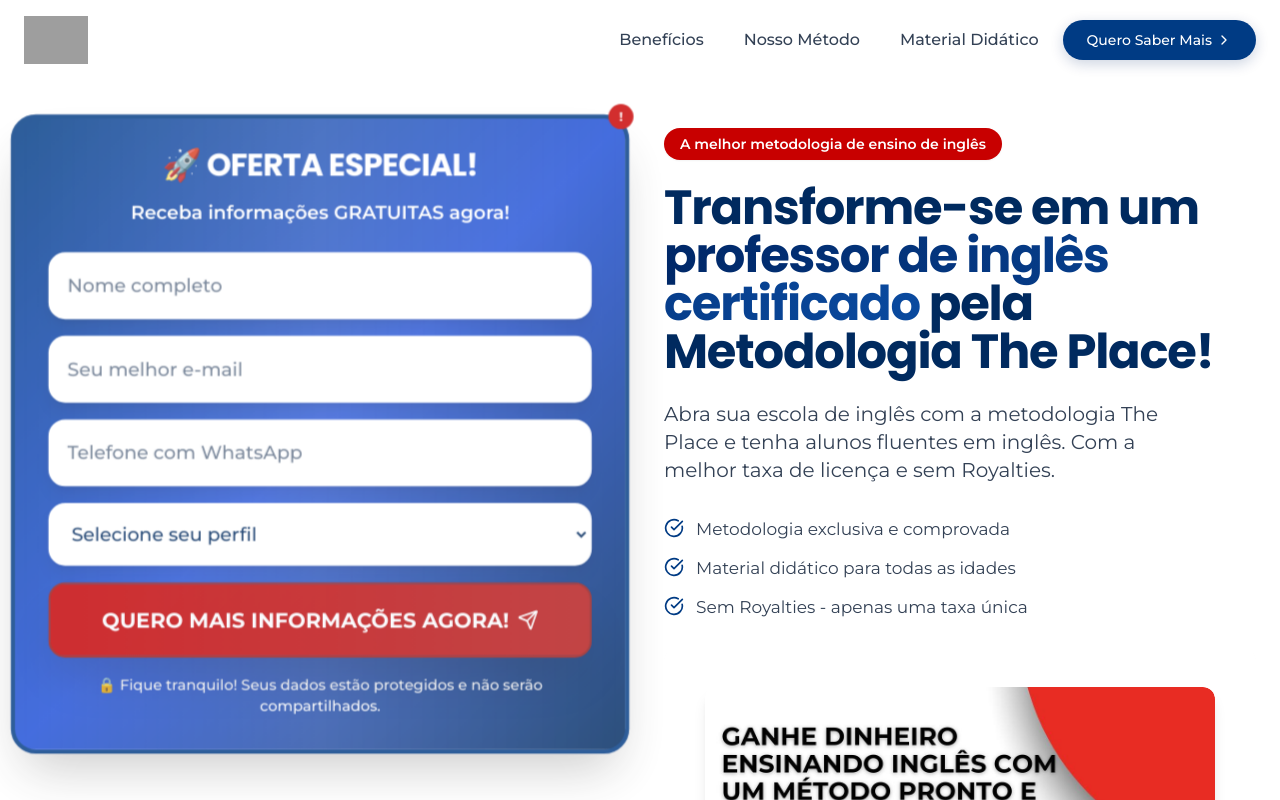
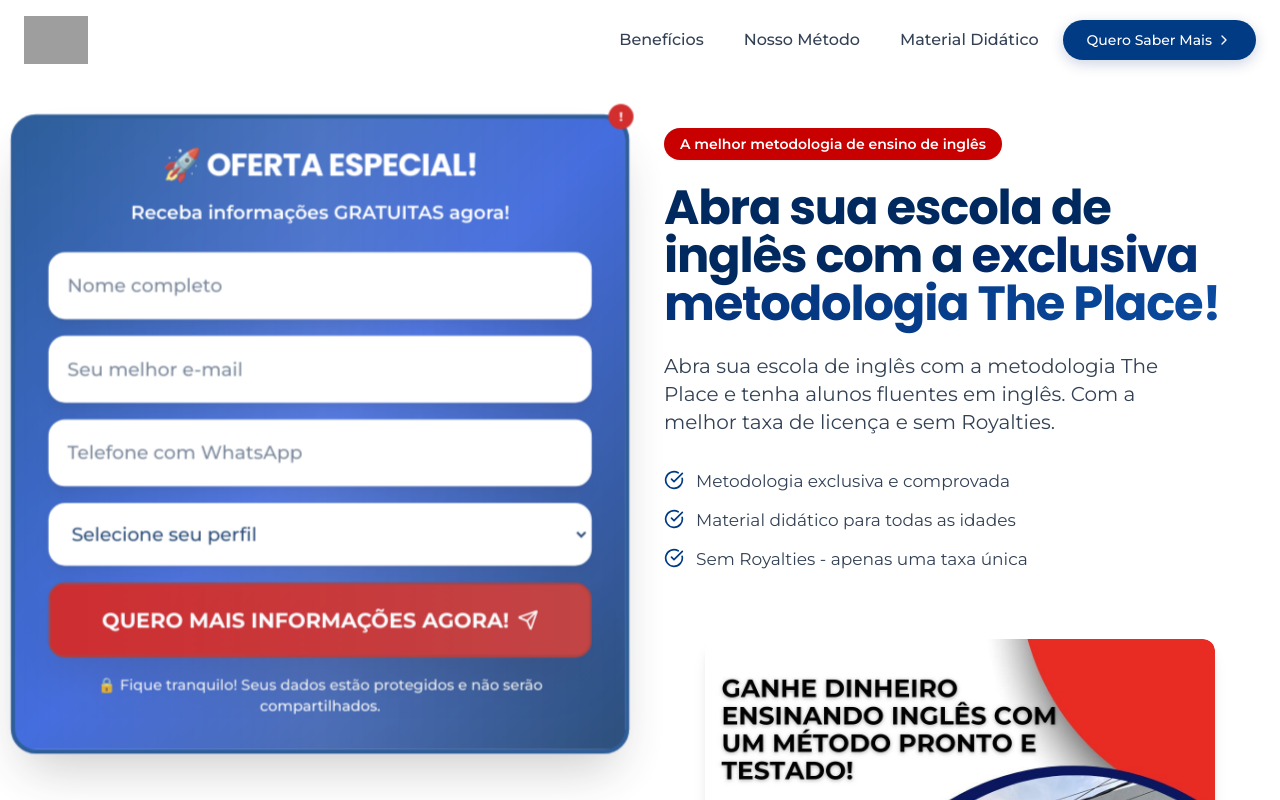
Before and after one commit to nandoesporte/english-empowerment-hub, a React (Vite) app: page / in a window 1280 px wide. Shown: the top 800 px of the page. Built offline with nearby package versions, Linux system fonts and the light colour scheme; grey boxes are pictures that could not be loaded.

Commit message:
Refactor Hero component text
Updated the main heading in `Hero.tsx` to reflect the new call to action.

```diff
--- a/src/components/Hero.tsx
+++ b/src/components/Hero.tsx
@@ -196,7 +196,7 @@ const Hero = () => {
             </div>
 
             <h1 className="text-4xl md:text-5xl lg:text-5xl font-bold tracking-tight text-brand-navy leading-tight hero-text">
-              Transforme-se em um <span className="text-gradient-blue">professor de inglês certificado</span> pela Metodologia The Place!
+              Abra sua escola de inglês com a <span className="text-gradient-blue">exclusiva metodologia The Place!</span>
             </h1>
 
             <p className="text-lg md:text-xl text-slate-700 max-w-lg body-text">
```
